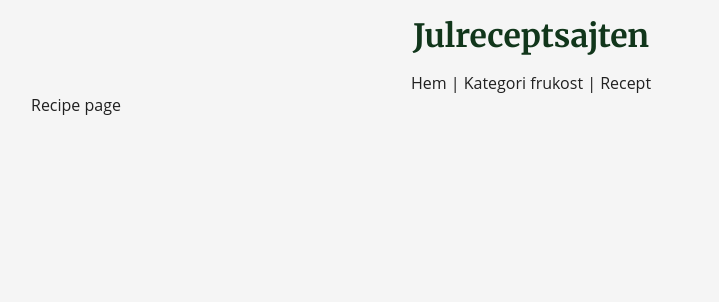
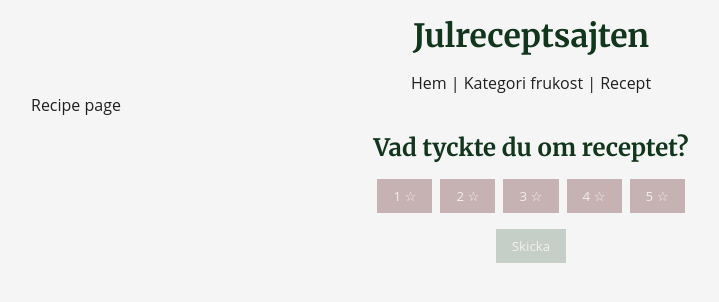
Before and after one commit to dmolinsky/grupp-6-receptsajt, a React (Vite) app: page /recipe/1 in a window 1280 px wide. Shown: the top 302 px of the page, without its empty margins (109-828 px from the left). Built offline with nearby package versions, Linux system fonts and the light colour scheme.

Commit message:
FEAT(component and tests)
worked in RecipePage.jsx and index.css

```diff
--- a/src/components/rating/Rating.jsx
+++ b/src/components/rating/Rating.jsx
@@ -32,7 +32,8 @@ const Rating = () => {
         return (
             <div className="ratingContainer">
                 <p className="ratingMessage">
-                    Tack för din röst! Du har redan betygsatt detta recept.
+                    Tack för din röst! <br />
+                    Du har betygsatt detta recept.
                 </p>
             </div>
         );
--- a/src/index.css
+++ b/src/index.css
@@ -277,3 +277,50 @@ button:hover {
     margin: var(--spacing-sm);
     font-weight: bold;
 }
+
+/* -----RATING COMPONENT----- */
+.ratingContainer {
+    text-align: center;
+    margin: var(spacing);
+}
+
+.ratingHeading {
+    color: var(--color-green);
+}
+
+.ratingStars {
+    display: flex;
+    justify-content: center;
+    gap: var(--spacing-xs);
+}
+
+.ratingButton {
+    background: var(--color-red);
+    color: var(--color-light);
+    opacity: 0.3;
+    cursor: pointer;
+    transition: opacity 0.2s;
+}
+
+.ratingButton--selected {
+    opacity: 0.7;
+}
+
+.ratingSend {
+    background: var(--color-green);
+    color: var(--color-light);
+    margin-top: var(--spacing-sm);
+    cursor: pointer;
+    opacity: 0.7;
+    transition: opacity 0.2s;
+}
+
+.ratingSend:disabled {
+    opacity: 0.2;
+    cursor: not-allowed;
+}
+
+.ratingMessage {
+    color: var(--color-dark);
+    margin: var(--spacing-sm) 0;
+}
--- a/src/pages/recipe/RecipePage.jsx
+++ b/src/pages/recipe/RecipePage.jsx
@@ -1,7 +1,10 @@
+import Rating from '../../components/rating/Rating';
+
 function RecipePage() {
     return (
         <main>
             <p>Recipe page</p>
+            <Rating />
         </main>
     );
 }
```
Also changed, not shown: 2 other files (tests, documents, lock files or other folders).
